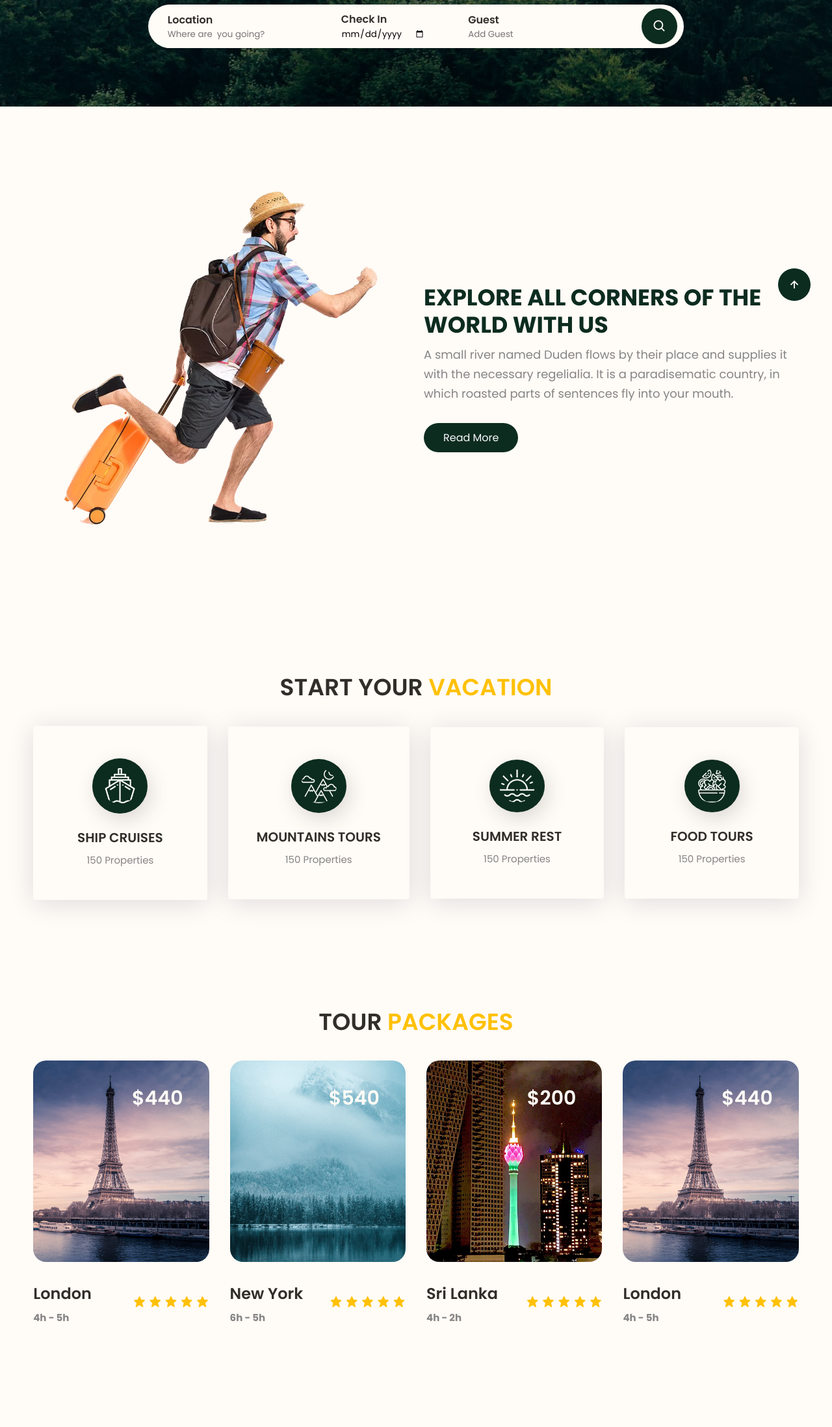
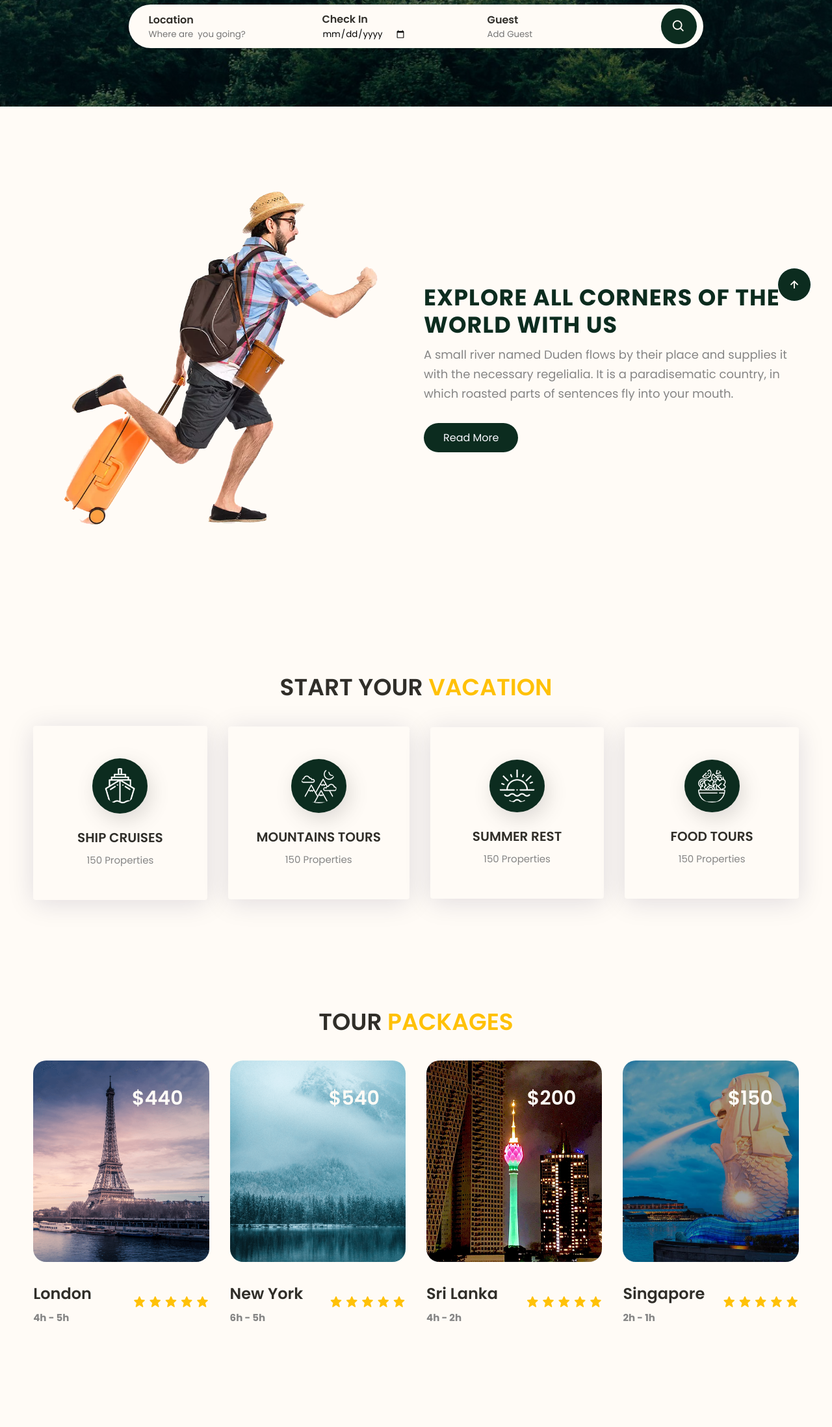
Before and after one commit to MilindaKaushika/demotravelwebsite.github.io, a plain HTML site: page index.html in a window 1280 px wide. Shown: the part 304-2500 px from the top of the page at 65% size. Drawn offline with nearby package versions, Linux system fonts and the light colour scheme.

Commit message:
added images

```diff
--- a/index.html
+++ b/index.html
@@ -244,14 +244,14 @@
             </div>
             <div class="box">
                 <div class="thum">
-                    <img src="images/img1.png">
-                    <h3>$440</h3>
+                    <img src="images/img4.png">
+                    <h3>$150</h3>
                 </div>
 
                 <div class="dest-contain">
                     <div class="location">
-                        <h1>London</h1>
-                        <h4>4h - 5h</h4>
+                        <h1>Singapore</h1>
+                        <h4>2h - 1h</h4>
                     </div>
 
                     <div class="star">
--- a/style/style.css
+++ b/style/style.css
@@ -117,7 +117,7 @@ header.sticky{
 
 .about h2{
     font-weight: bold;
-    letter-spacing: 1.1;
+    letter-spacing: 1.1px;
     text-transform: uppercase;
     color: #0c2c1f;
     font-size: 35px;
@@ -552,11 +552,8 @@ section{
         padding: 8px 2%;
         transition: .2s;
     }
-}
-
-@media (max-width: 570px){
-    .newsletter form{
-        width: 300px;
+    .search-bar{
+        width: 75%;
     }
 }
 
@@ -620,10 +617,18 @@ section{
     .about{
         grid-template-columns: 1fr;
     }
+    .about h2{
+        font-size: 30px;
+        transition: .3s;
+    }
+    .about p{
+        font-size: 17px;
+        transition: .3s;
+    }
 }
 
-@media (max-width: 910px){
-    .search-bar{
-        width: 90%;
+@media (max-width: 570px){
+    .newsletter form{
+        width: 300px;
     }
 }
```
Also changed, not shown: images/img4.png (added).
